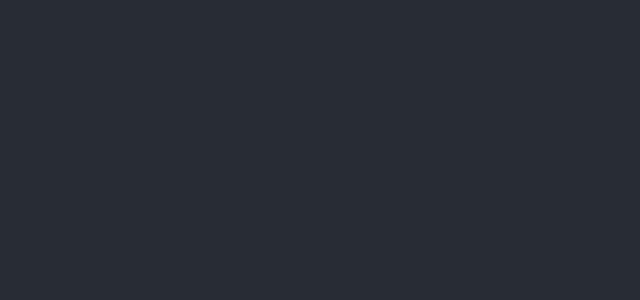
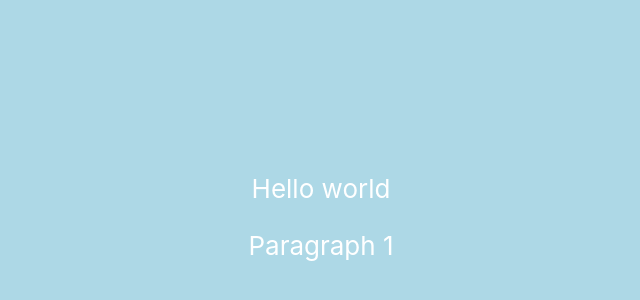
Before and after one commit to MaxMartinsen/JavaScript-Frameworks, a React (Create React App) app: page / in a window 1280 px wide. Shown: the part 170-470 px from the top of the page, without its empty margins (319-959 px from the left). Built offline with nearby package versions, Linux system fonts and the light colour scheme.

Commit message:
Level 1 process

```diff
--- a/src/App.css
+++ b/src/App.css
@@ -3,12 +3,15 @@
 }
 
 .App-header {
-  background-color: #282c34;
   min-height: 100vh;
   display: flex;
   flex-direction: column;
   align-items: center;
   justify-content: center;
   font-size: calc(10px + 2vmin);
-  color: white;
+  color: rgb(255, 255, 255);
 }
+
+.text {
+  color: #fff;
+}
--- a/src/App.js
+++ b/src/App.js
@@ -4,6 +4,8 @@ function App() {
   return (
     <div className="App">
       <header className="App-header">
+      <div>Hello world</div>
+      <p className='text'>Paragraph 1</p>
       </header>
     </div>
   );
--- a/src/index.css
+++ b/src/index.css
@@ -5,6 +5,7 @@ body {
     sans-serif;
   -webkit-font-smoothing: antialiased;
   -moz-osx-font-smoothing: grayscale;
+  background-color: lightblue;
 }
 
 code {
```
